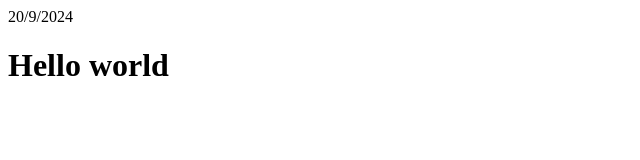
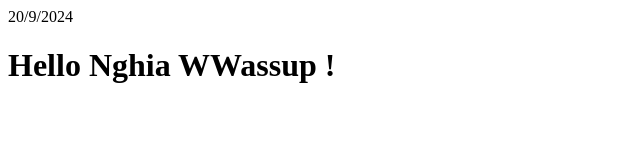
Before and after one commit to NguyenToan123222/project_test_AN, a plain HTML site: page index.html in a window 1280 px wide. Shown: the whole page, without its empty margins (0-640 px from the left). Drawn offline with Linux system fonts and the light colour scheme.

Commit message:
edit file index.html

```diff
--- a/index.html
+++ b/index.html
@@ -1,2 +1,2 @@
 20/9/2024
-<h1>Hello world</h1>
+<h1>Hello Nghia WWassup !</h1>
```
